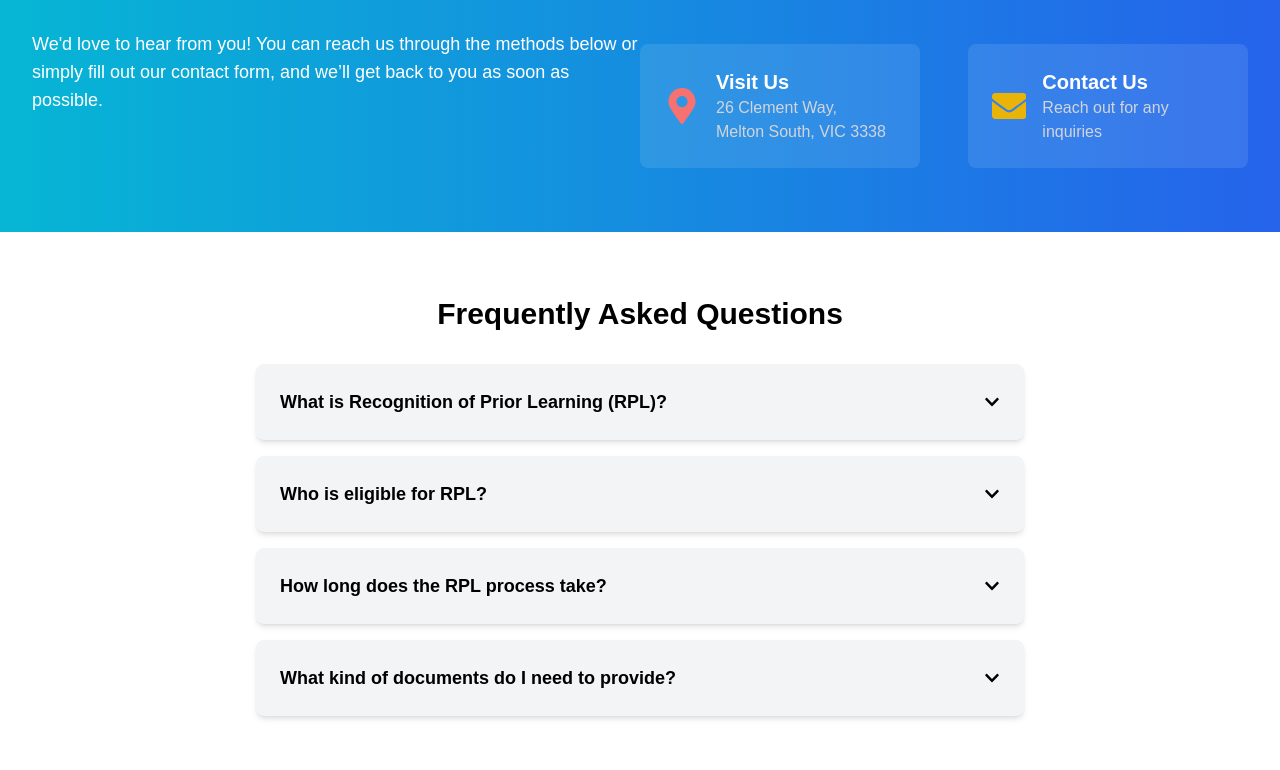
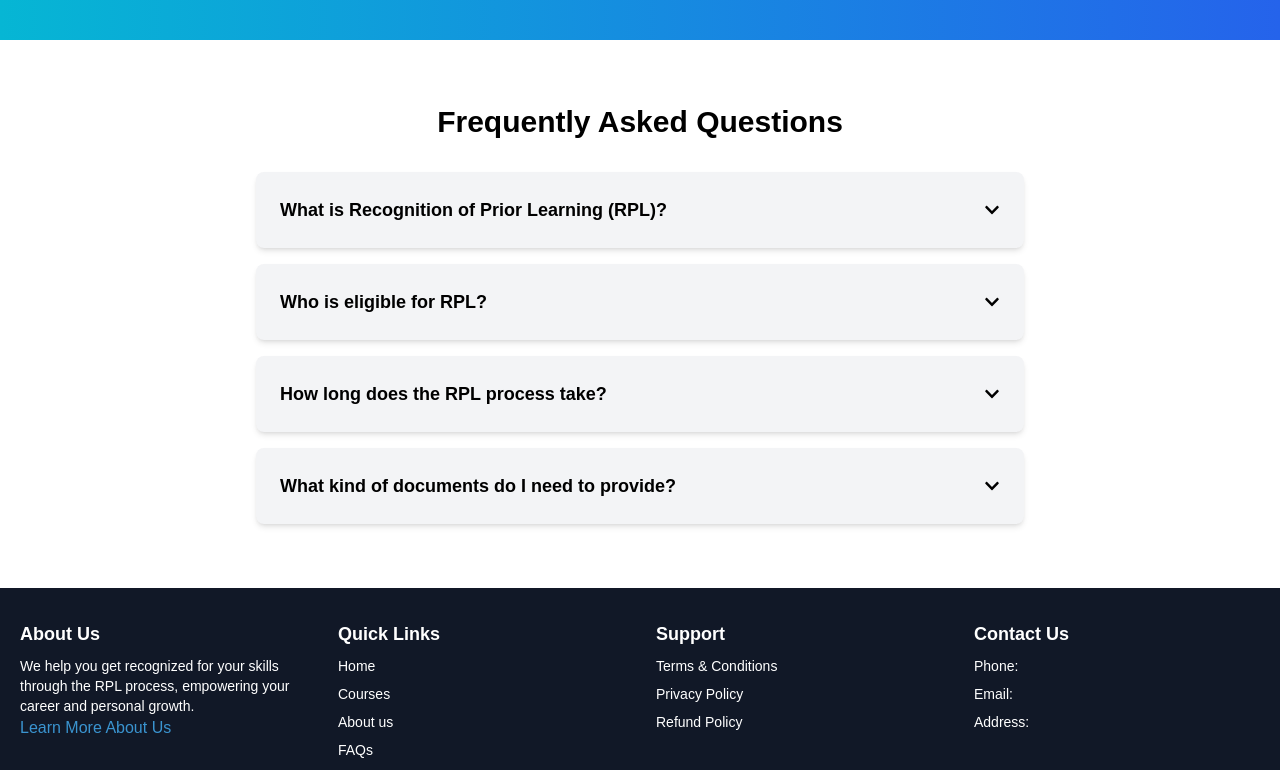
Before and after one commit to mostaque121/rpl-almost, a Next.js app: page / in a window 1280 px wide. Shown: the part 5430-6200 px from the top of the page. Built offline with nearby package versions, Linux system fonts and the light colour scheme; no server answers; the database is empty.

Commit message:
change adress

```diff
--- a/app/(static)/contact/components/ContactDetails.js
+++ b/app/(static)/contact/components/ContactDetails.js
@@ -1,11 +1,13 @@
 import Link from 'next/link';
 import { FaEnvelope, FaFacebook, FaPhoneAlt, FaWhatsapp } from 'react-icons/fa';
+import { FaLocationDot } from "react-icons/fa6";
 
 export default function ContactDetails() {
     const email = process.env.NEXT_PUBLIC_EMAIL;
     const facebookPage = process.env.NEXT_PUBLIC_FACEBOOK_PAGE
     const phoneNumber = process.env.NEXT_PUBLIC_PHONE_NUMBER
     const whatsAppNumber = process.env.NEXT_PUBLIC_WHATSAPP_NUMBER
+    const address = process.env.NEXT_PUBLIC_ADDRESS
     return (
         <div>
             <div className="mt-16">
@@ -15,7 +17,8 @@ export default function ContactDetails() {
                         { icon: <FaPhoneAlt className="h-6 w-6 text-white" />, label: 'Phone', contact: phoneNumber, bgColor: 'bg-indigo-500', link: `tel:${phoneNumber}` },
                         { icon: <FaEnvelope className="h-6 w-6 text-white" />, label: 'Email', contact: email, bgColor: 'bg-green-500', link: `mailto:${email}` },
                         { icon: <FaWhatsapp className="h-6 w-6 text-white" />, label: 'WhatsApp', contact: whatsAppNumber, bgColor: 'bg-green-400', link: `https://wa.me/${whatsAppNumber}` },
-                        { icon: <FaFacebook className="h-6 w-6 text-white" />, label: 'Facebook', contact: 'Our Facebook Page', bgColor: 'bg-blue-600', link: facebookPage }
+                        { icon: <FaFacebook className="h-6 w-6 text-white" />, label: 'Facebook', contact: 'Our Facebook Page', bgColor: 'bg-blue-600', link: facebookPage },
+                        { icon: <FaLocationDot className="h-6 w-6 text-white" />, label: 'Address', contact: address, bgColor: 'bg-red-600', link: '#' }
                     ].map(({ icon, label, contact, bgColor, link }, index) => (
                         <div key={index} className="bg-white overflow-hidden shadow-lg rounded-lg">
                             <Link href={link}>
--- a/app/admin/response/page.js
+++ b/app/admin/response/page.js
@@ -3,6 +3,44 @@ import DeleteResponse from "./components/DeleteResponse";
 
 export default async function Page() {
     const responses = await fetchResponse();
+
+    const formatRelativeTime = (dateString) => {
+        const now = new Date();
+        const date = new Date(dateString);
+        const diffInSeconds = Math.floor((now - date) / 1000);
+
+        if (diffInSeconds < 60) {
+            return `${diffInSeconds}s ago`;
+        }
+
+        const diffInMinutes = Math.floor(diffInSeconds / 60);
+        if (diffInMinutes < 60) {
+            return `${diffInMinutes}m ago`;
+        }
+
+        const diffInHours = Math.floor(diffInMinutes / 60);
+        if (diffInHours < 24) {
+            return `${diffInHours}h ago`;
+        }
+
+        const diffInDays = Math.floor(diffInHours / 24);
+        if (diffInDays < 7) {
+            return `${diffInDays}d ago`;
+        }
+
+        const diffInWeeks = Math.floor(diffInDays / 7);
+        if (diffInWeeks < 4) {
+            return `${diffInWeeks}w ago`;
+        }
+
+        const diffInMonths = Math.floor(diffInDays / 30);
+        if (diffInMonths < 12) {
+            return `${diffInMonths}mo ago`;
+        }
+
+        const diffInYears = Math.floor(diffInDays / 365);
+        return `${diffInYears}y ago`;
+    };
 
     return (
         responses && (
@@ -17,6 +55,7 @@ export default async function Page() {
                             <table className="min-w-full bg-white border border-light-gray-hover">
                                 <thead>
                                     <tr>
+                                        <th className="border-b border-light-gray-hover px-4 py-2 text-left">Time</th>
                                         <th className="border-b border-light-gray-hover px-4 py-2 text-left">Name</th>
                                         <th className="border-b border-light-gray-hover px-4 py-2 text-left">Email</th>
                                         <th className="border-b border-light-gray-hover px-4 py-2 text-left">Phone</th>
@@ -28,6 +67,7 @@ export default async function Page() {
                                 <tbody>
                                     {responses.map((response) => (
                                         <tr key={response._id}>
+                                            <td className="border-b border-light-gray-hover px-4 py-2">{formatRelativeTime(response.createdAt)}</td>
                                             <td className="border-b border-light-gray-hover px-4 py-2">{response.name}</td>
                                             <td className="border-b border-light-gray-hover px-4 py-2">{response.email}</td>
                                             <td className="border-b border-light-gray-hover px-4 py-2">{response.phone}</td>
@@ -46,6 +86,10 @@ export default async function Page() {
                         <div className="block md:hidden">
                             {responses.map((response) => (
                                 <div key={response._id} className="mb-4 p-4 bg-white rounded-lg shadow-md">
+                                    <div className="mb-2">
+                                        <p className="font-semibold">Time:</p>
+                                        <p>{formatRelativeTime(response.createdAt)}</p>
+                                    </div>
                                     <div className="mb-2">
                                         <p className="font-semibold">Name:</p>
                                         <p>{response.name}</p>
--- a/app/components/content/GetInTouch.js
+++ b/app/components/content/GetInTouch.js
@@ -5,6 +5,7 @@ import { FaEnvelope, FaMapMarkerAlt, FaPhone } from 'react-icons/fa';
 const GetInTouchSection = () => {
     const email = process.env.NEXT_PUBLIC_EMAIL
     const phoneNumber = process.env.NEXT_PUBLIC_PHONE_NUMBER
+    const adress = process.env.NEXT_PUBLIC_ADDRESS
     return (
         <div className="bg-gradient-to-r from-cyan-500 to-blue-600 py-16 text-white">
             <div className="container mx-auto max-w-7xl px-4 sm:px-8 flex flex-col lg:flex-row items-center justify-between space-y-12 lg:space-y-0">
@@ -43,8 +44,7 @@ const GetInTouchSection = () => {
                         <div>
                             <h3 className="text-xl font-bold">Visit Us</h3>
                             <p className="text-gray-300">
-                                26 Clement Way, <br />
-                                Melton South, VIC 3338
+                                {adress}
                             </p>
                         </div>
                     </div>
--- a/app/components/content/HappyClientSection.js
+++ b/app/components/content/HappyClientSection.js
@@ -3,8 +3,7 @@ import SlickCarousel from "./SlickCarousel";
 
 export default async function HappyClientSection() {
     const happyClients = await fetchHappyClient('api/happyclient');
-
-    return (happyClients &&
+    return (happyClients.length !== 0 &&
         <div className="bg-gradient-to-r from-cyan-500 to-blue-600 ">
             <section className="py-10 sm:py-16 px-3 sm:px-8 max-w-7xl block mx-auto">
                 <h1 className="font-bold text-4xl text-center pb-6 text-white">
--- a/app/components/footer/Footer.js
+++ b/app/components/footer/Footer.js
@@ -6,6 +6,7 @@ const Footer = () => {
   const email = process.env.NEXT_PUBLIC_EMAIL
   const facebookPage = process.env.NEXT_PUBLIC_FACEBOOK_PAGE
   const phoneNumber = process.env.NEXT_PUBLIC_PHONE_NUMBER
+  const adress = process.env.NEXT_PUBLIC_ADDRESS
   const pathname = usePathname();
   const isAdminPath = pathname.startsWith('/admin');
   const isAuthPath = pathname.startsWith('/signin') || pathname.startsWith('/signup') || pathname.startsWith('/reset');
@@ -48,7 +49,7 @@ const Footer = () => {
             <div className="text-sm space-y-2">
               <p><Link href={`tel:${phoneNumber}`}>Phone: {phoneNumber}</Link></p>
               <p><Link href={`mailto:${email}`}>Email: {email}</Link></p>
-              <p>Address: 26 Clement Way, Melton South, Victoria 3338</p>
+              <p>Address: {adress}</p>
             </div>
           </div>
         </div>
--- a/app/components/navbar/navbar.js
+++ b/app/components/navbar/navbar.js
@@ -26,6 +26,7 @@ export default function Navbar({ fetchedData }) {
     const phoneNumber = process.env.NEXT_PUBLIC_PHONE_NUMBER
     const email = process.env.NEXT_PUBLIC_EMAIL
     const facebookPage = process.env.NEXT_PUBLIC_FACEBOOK_PAGE
+    const address = process.env.NEXT_PUBLIC_ADDRESS
 
     const toggleModal = async () => {
         setIsSearchOpen(!isSearchOpen);
@@ -145,7 +146,7 @@ export default function Navbar({ fetchedData }) {
                                     </div>
                                     <div className="px-3 mb-3 ">
                                         <p className="font-semibold">Adress</p>
-                                        <p className="text-blue-600 cursor-pointer hover:text-blue-700">26 Clement Way, Melton South, Victoria 3338</p>
+                                        <p className="text-blue-600 cursor-pointer hover:text-blue-700">{address}</p>
                                     </div>
 
                                     <h1 className="font-semibold block mb-2 text-center">Connect With</h1>
--- a/app/layout.js
+++ b/app/layout.js
@@ -2,7 +2,6 @@ import { GoogleAnalytics } from '@next/third-parties/google';
 import { Toaster } from 'react-hot-toast';
 import Footer from "./components/footer/Footer";
 import WhatsAppContact from './components/modal/WhatsAppContact';
-
 import Navbar from './components/navbar/navbar';
 import "./globals.css";
 import { getCoursesAndSections } from './lib/action';
```
